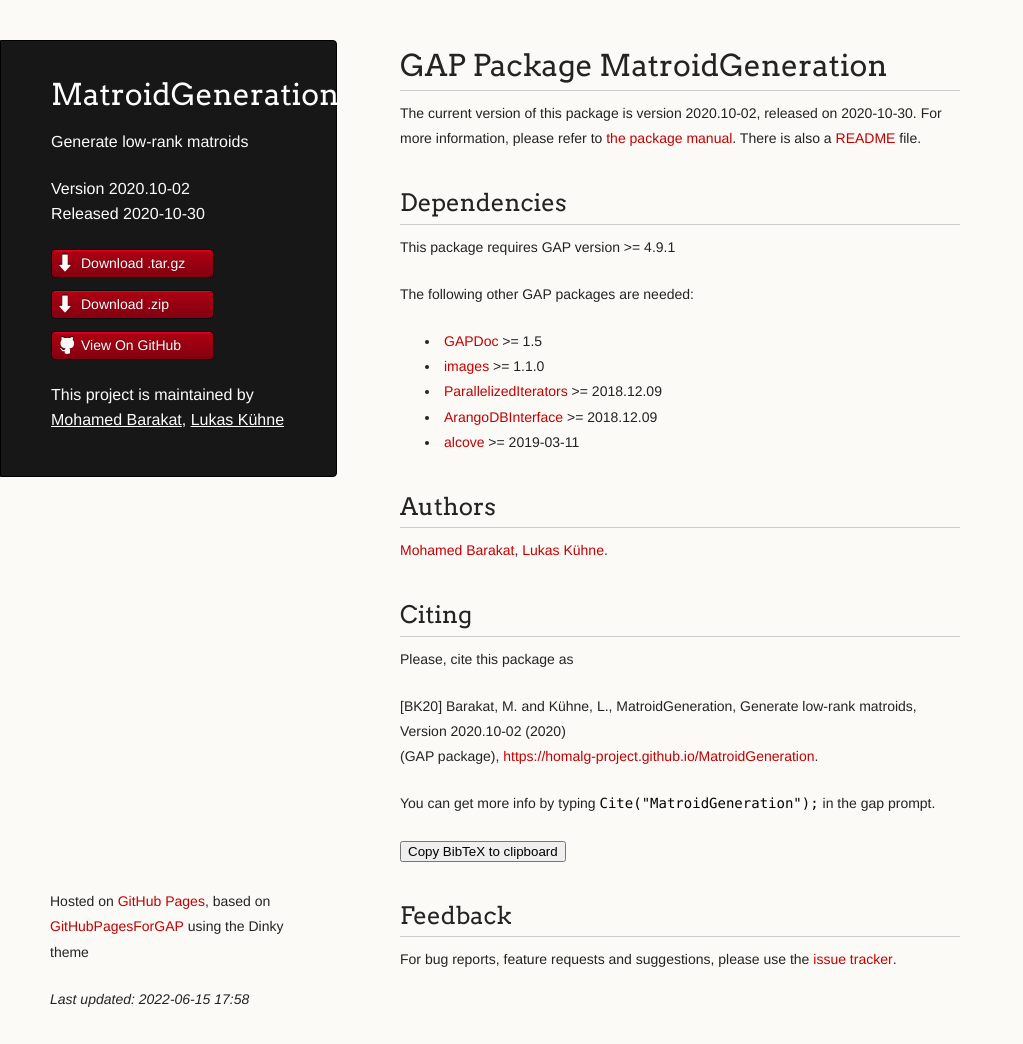
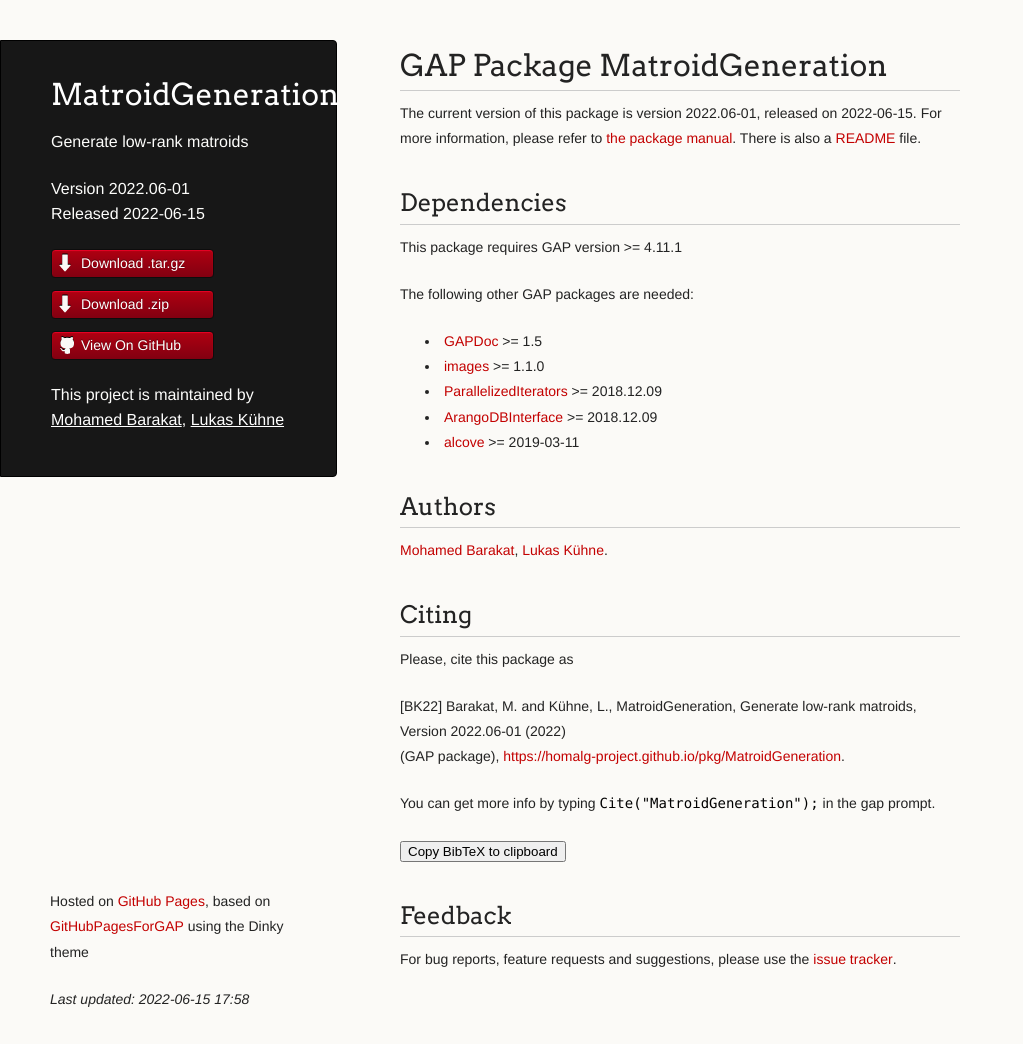
Before and after one commit to homalg-project/MatroidGeneration, a Jekyll site: the page built from index.md, in a window 1280 px wide and 1044 px high. Shown: the whole window, without its empty margins (0-1023 px from the left). Built offline with Jekyll 4.4.1, drawn with Linux system fonts in a browser that asks for light colours; comment, search, counter and statistics services are not loaded; our own code applies the rules of GitHub Pages for plain Markdown files.

Commit message:
Update website for MatroidGeneration 2022.06-01

```diff
--- a/_data/package.yml
+++ b/_data/package.yml
@@ -1,7 +1,7 @@
 name: MatroidGeneration
-version: "2020.10-02"
+version: "2022.06-01"
 license: "GPL-2.0-or-later"
-date: 2020-10-30
+date: 2022-06-15
 description: |
     Generate low-rank matroids
 
@@ -17,7 +17,7 @@
     - name: Lukas Kühne
       url: https://github.com/lukaskuehne
 
-GAP: ">= 4.9.1"
+GAP: ">= 4.11.1"
 
 needed-pkgs:
     - name: "GAPDoc"
@@ -28,25 +28,25 @@
       url: "https://gap-packages.github.io/images/"
     - name: "ParallelizedIterators"
       version: ">= 2018.12.09"
-      url: "https://homalg-project.github.io/ParallelizedIterators"
+      url: "https://homalg-project.github.io/pkg/ParallelizedIterators"
     - name: "ArangoDBInterface"
       version: ">= 2018.12.09"
-      url: "https://homalg-project.github.io/ArangoDBInterface"
+      url: "https://homalg-project.github.io/pkg/ArangoDBInterface"
     - name: "alcove"
       version: ">= 2019-03-11"
       url: "https://github.com/martin-leuner/alcove"
 
-www: https://homalg-project.github.io/MatroidGeneration
+www: https://homalg-project.github.io/pkg/MatroidGeneration
 readme: README.md
 packageinfo: https://homalg-project.github.io/MatroidGeneration/PackageInfo.g
 
 downloads:
     - name: .tar.gz
-      url: https://github.com/homalg-project/MatroidGeneration/releases/download/v2020.10-02/MatroidGeneration-2020.10-02.tar.gz
+      url: https://github.com/homalg-project/MatroidGeneration/releases/download/v2022.06-01/MatroidGeneration-2022.06-01.tar.gz
     - name: .zip
-      url: https://github.com/homalg-project/MatroidGeneration/releases/download/v2020.10-02/MatroidGeneration-2020.10-02.zip
+      url: https://github.com/homalg-project/MatroidGeneration/releases/download/v2022.06-01/MatroidGeneration-2022.06-01.zip
 
-pdf: https://github.com/homalg-project/MatroidGeneration/releases/download/v2020.10-02/MatroidGeneration-2020.10-02.pdf
+pdf: https://github.com/homalg-project/MatroidGeneration/releases/download/v2022.06-01/MatroidGeneration-2022.06-01.pdf
 
 abstract: |
 
@@ -57,27 +57,28 @@
     matroid generation, low-rank matroids.
 citeas: |
     <p class='BibEntry'>
-    [<span class='BibKey'>BK20</span>]   <b class='BibAuthor'>Barakat, M. and Kühne, L.</b>,
+    [<span class='BibKey'>BK22</span>]   <b class='BibAuthor'>Barakat, M. and Kühne, L.</b>,
      <i class='BibTitle'>MatroidGeneration, Generate low-rank matroids,
-             Version 2020.10-02</i>
-     (<span class='BibYear'>2020</span>)<br />
+             Version 2022.06-01</i>
+     (<span class='BibYear'>2022</span>)<br />
     (<span class='BibNote'>GAP package</span>),
-    <span class='BibHowpublished'><a href="https://homalg-project.github.io/MatroidGeneration">https://homalg-project.github.io/MatroidGeneration</a></span>.
+    <span class='BibHowpublished'><a href="https://homalg-project.github.io/pkg/MatroidGeneration">https://homalg-project.github.io/pkg/MatroidGeneration</a></span>.
     </p>
 
 
 bibtex: |
-    @misc{ MatroidGeneration2020.10-02,
+    @misc{ MatroidGeneration2022.06-01,
       author =           {Barakat, M. and K{\"u}hne, L.},
       title =            {{MatroidGeneration},   Generate   low-rank   matroids,
-                          {V}ersion 2020.10-02},
-      month =            {Oct},
-      year =             {2020},
+                          {V}ersion 2022.06-01},
+      month =            {Jun},
+      year =             {2022},
       note =             {GAP package},
       howpublished =     {\href
-                          {https://homalg-project.github.io/MatroidGeneration}
+                          {https://homalg-project.github.io/pkg/MatroidGeneration}
                           {\texttt{https://homalg-project.github.io/}\discretionary
+                          {}{}{}\texttt{pkg/}\discretionary
                           {}{}{}\texttt{MatroidGeneration}}},
       keywords =         {matroid generation, low-rank matroids},
-      printedkey =       {BK20}
+      printedkey =       {BK22}
     }
--- a/doc/chap0.html
+++ b/doc/chap0.html
@@ -29,10 +29,10 @@
 <h2>Generate low-rank matroids</h2>
 
 <p>
-    2020.10-02</p>
+    2022.06-01</p>
 
 <p>
-    30 October 2020
+    15 June 2022
   </p>
 
 </div>
--- a/doc/chap0_mj.html
+++ b/doc/chap0_mj.html
@@ -32,10 +32,10 @@
 <h2>Generate low-rank matroids</h2>
 
 <p>
-    2020.10-02</p>
+    2022.06-01</p>
 
 <p>
-    30 October 2020
+    15 June 2022
   </p>
 
 </div>
```
Also changed, not shown: doc/chap0.txt (+2 -2 lines), README.md, 1 other file.
